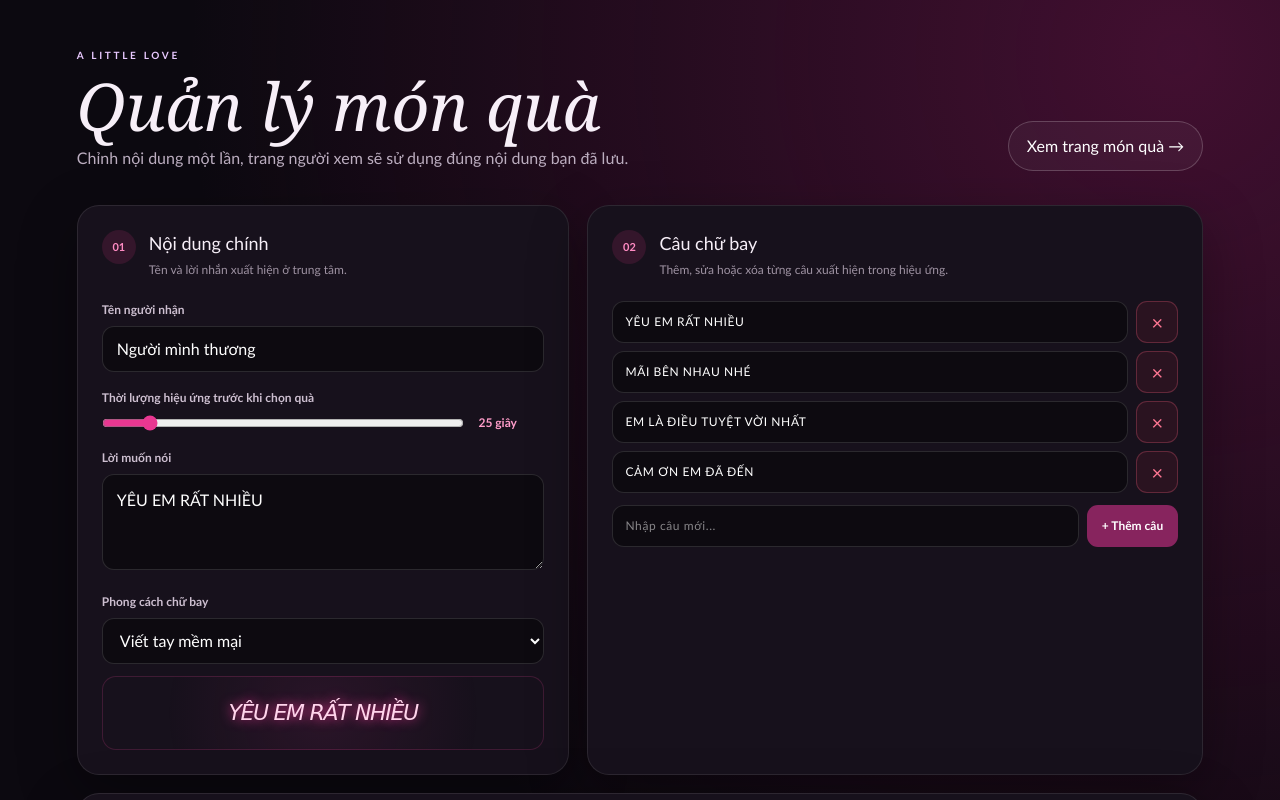
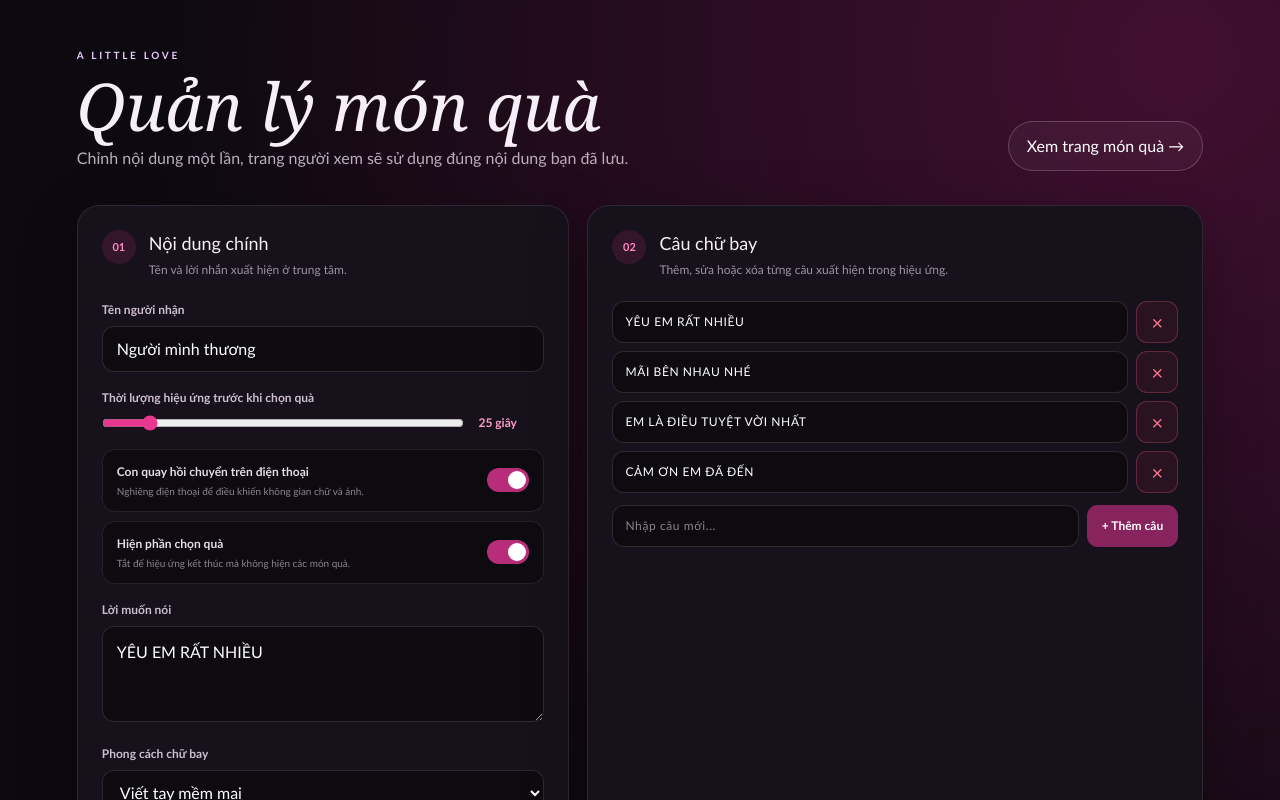
Before and after one commit to ngocnamh2007-star/PNN-LITTLE, a Next.js app: page /admin in a window 1280 px wide. Shown: the top 800 px of the page. Built offline with nearby package versions, Linux system fonts and the light colour scheme.

Commit message:
Add admin toggles for gyro and gifts

```diff
--- a/app/admin/AdminClient.tsx
+++ b/app/admin/AdminClient.tsx
@@ -337,6 +337,32 @@ export default function AdminPage() {
               <strong>{config.durationSeconds} giây</strong>
             </div>
           </label>
+          <div className="admin-toggle-list">
+            <label className="admin-toggle">
+              <div>
+                <strong>Con quay hồi chuyển trên điện thoại</strong>
+                <small>Nghiêng điện thoại để điều khiển không gian chữ và ảnh.</small>
+              </div>
+              <input
+                type="checkbox"
+                checked={config.gyroscopeEnabled}
+                onChange={(event) => update("gyroscopeEnabled", event.target.checked)}
+              />
+              <span aria-hidden="true" />
+            </label>
+            <label className="admin-toggle">
+              <div>
+                <strong>Hiện phần chọn quà</strong>
+                <small>Tắt để hiệu ứng kết thúc mà không hiện các món quà.</small>
+              </div>
+              <input
+                type="checkbox"
+                checked={config.giftsEnabled}
+                onChange={(event) => update("giftsEnabled", event.target.checked)}
+              />
+              <span aria-hidden="true" />
+            </label>
+          </div>
           <label className="admin-field">
             <span>Lời muốn nói</span>
             <textarea
--- a/app/api/config/route.ts
+++ b/app/api/config/route.ts
@@ -13,7 +13,8 @@ export async function GET() {
     ]);
     return Response.json({
       config: {
-        ...(config ?? defaultConfig),
+        ...defaultConfig,
+        ...(config ?? {}),
         music: music ?? config?.music ?? null,
       },
     });
--- a/app/globals.css
+++ b/app/globals.css
@@ -86,6 +86,10 @@ button { color: inherit; }
 .memory img { display: block; width: 100%; aspect-ratio: 1; object-fit: cover; }
 .replay { position: fixed; z-index: 20; bottom: 20px; right: 20px; border: 1px solid #ffffff44; border-radius: 100px; padding: 10px 16px; background: #140b19aa; backdrop-filter: blur(10px); cursor: pointer; font-size: 12px; }
 .drag-hint { position: fixed; z-index: 20; left: 50%; bottom: 22px; translate: -50% 0; padding: 9px 15px; border: 1px solid #ffffff24; border-radius: 100px; color: #d6c4d8; background: #110b15a8; backdrop-filter: blur(10px); pointer-events: none; font-size: 11px; animation: hintFade 5s 2s both; }
+.is-finished .floating-word, .is-finished .floating-heart, .is-finished .memory { animation-play-state: paused; opacity: 0; transition: opacity .8s ease; }
+.experience-finished { position: fixed; z-index: 19; inset: 0; display: grid; place-content: center; gap: 8px; pointer-events: none; text-align: center; text-shadow: 0 0 22px #ff4eaa; animation: appear .7s ease-out both; }
+.experience-finished span { color: #ff5da8; font-size: 44px; }
+.experience-finished strong { color: #f5e9f3; font: italic clamp(22px, 5vw, 36px)/1.2 Georgia, serif; }
 .gift-stage { position: relative; min-height: 100svh; display: grid; place-items: center; padding: 24px; overflow: hidden; isolation: isolate; background: radial-gradient(circle at 50% 80%, #9c164f, transparent 46%), linear-gradient(145deg, #09050f, #321044); }
 .gift-modal { width: min(920px, 94vw); padding: clamp(28px, 5vw, 52px); border: 1px solid #ffffff35; border-radius: 30px; background: #1b1024c9; box-shadow: 0 30px 100px #000a, inset 0 1px #ffffff20; backdrop-filter: blur(20px); text-align: center; animation: appear .7s ease-out both; }
 .gift-modal h2 { margin: 6px 0 8px; font: italic clamp(31px, 6vw, 54px)/1.1 Georgia, serif; }
@@ -124,6 +128,17 @@ button { color: inherit; }
 .duration-input { display: flex; align-items: center; gap: 14px; }
 .duration-input input { height: auto; padding: 0; accent-color: #e93791; }
 .duration-input strong { min-width: 66px; color: #ff9dca; font-size: 12px; }
+.admin-toggle-list { display: grid; gap: 9px; margin-top: 17px; }
+.admin-toggle { position: relative; display: flex; align-items: center; gap: 14px; padding: 13px 14px; border: 1px solid #ffffff17; border-radius: 13px; background: #0d0a10; cursor: pointer; }
+.admin-toggle > div { flex: 1; display: grid; gap: 3px; }
+.admin-toggle strong { color: #e7dce9; font-size: 12px; }
+.admin-toggle small { color: #8f8393; font-size: 10px; line-height: 1.4; }
+.admin-toggle input { position: absolute; width: 1px; height: 1px; opacity: 0; }
+.admin-toggle > span { position: relative; width: 42px; height: 24px; flex: 0 0 auto; border-radius: 100px; background: #3c3440; transition: background .2s; }
+.admin-toggle > span::after { content: ""; position: absolute; top: 3px; left: 3px; width: 18px; height: 18px; border-radius: 50%; background: #c9bdcc; transition: transform .2s, background .2s; }
+.admin-toggle input:checked + span { background: #b72d79; }
+.admin-toggle input:checked + span::after { transform: translateX(18px); background: white; }
+.admin-toggle input:focus-visible + span { outline: 2px solid #ff77b8; outline-offset: 2px; }
 .font-preview { min-height: 74px; display: grid; place-items: center; margin-top: 12px; padding: 12px; overflow: hidden; border: 1px solid #ff4ba42d; border-radius: 14px; color: #ffd4eb; background: radial-gradient(circle, #b22d7c20, transparent 70%); text-align: center; text-shadow: 0 0 12px #ff3b9d; font-size: 22px; }
 .line-list { display: grid; gap: 8px; }
 .line-item { display: flex; gap: 8px; }
--- a/app/page.tsx
+++ b/app/page.tsx
@@ -40,7 +40,7 @@ declare global {
 
 export default function Home() {
   const [config, setConfig] = useState<LoveConfig>(defaultConfig);
-  const [phase, setPhase] = useState<"intro" | "loading" | "show" | "gift">("intro");
+  const [phase, setPhase] = useState<"intro" | "loading" | "show" | "finished" | "gift">("intro");
   const [selection, setSelection] = useState<GiftSelection | null>(null);
   const [muted, setMuted] = useState(false);
   const [rotation, setRotation] = useState({ x: -4, y: 0 });
@@ -73,23 +73,27 @@ export default function Home() {
   useEffect(() => {
     if (phase !== "show") return;
     endingTimer.current = setTimeout(
-      () => setPhase("gift"),
+      () => setPhase(config.giftsEnabled ? "gift" : "finished"),
       Math.max(5, config.durationSeconds) * 1000,
     );
     return () => {
       if (endingTimer.current) clearTimeout(endingTimer.current);
     };
-  }, [phase, config.durationSeconds]);
+  }, [phase, config.durationSeconds, config.giftsEnabled]);
 
   useEffect(() => {
-    if (phase !== "intro" && phase !== "gift") return;
+    if (!config.gyroscopeEnabled) setGyroEnabled(false);
+  }, [config.gyroscopeEnabled]);
+
+  useEffect(() => {
+    if (phase !== "intro" && phase !== "finished" && phase !== "gift") return;
     if (!audio.current) return;
     audio.current.pause();
     audio.current.currentTime = 0;
   }, [phase]);
 
   useEffect(() => {
-    if (!gyroEnabled) return;
+    if (!gyroEnabled || phase !== "show") return;
     const moveWithPhone = (event: DeviceOrientationEvent) => {
       if (dragging || event.beta === null || event.gamma === null) return;
       const portraitTilt = Math.max(-35, Math.min(35, event.beta - 45));
@@ -101,7 +105,7 @@ export default function Home() {
     };
     window.addEventListener("deviceorientation", moveWithPhone, true);
     return () => window.removeEventListener("deviceorientation", moveWithPhone, true);
-  }, [gyroEnabled, dragging]);
+  }, [gyroEnabled, dragging, phase]);
 
   const words = useMemo(() => {
     const lines = config.floatingLines.length
@@ -138,7 +142,11 @@ export default function Home() {
   );
 
   async function enableGyroscope() {
-    if (!window.matchMedia("(pointer: coarse)").matches || !("DeviceOrientationEvent" in window)) {
+    if (
+      !config.gyroscopeEnabled ||
+      !window.matchMedia("(pointer: coarse)").matches ||
+      !("DeviceOrientationEvent" in window)
+    ) {
       return;
     }
     try {
@@ -252,9 +260,9 @@ export default function Home() {
         </section>
       )}
 
-      {phase === "show" && (
+      {(phase === "show" || phase === "finished") && (
         <section
-          className={`love-world ${dragging ? "is-dragging" : ""}`}
+          className={`love-world ${phase === "finished" ? "is-finished" : ""} ${dragging ? "is-dragging" : ""}`}
           onPointerDown={startDrag}
           onPointerMove={moveScene}
           onPointerUp={() => setDragging(false)}
@@ -311,6 +319,12 @@ export default function Home() {
           <button className="replay" type="button" onClick={() => setPhase("intro")}>
             ← Thoát về trang mở quà
           </button>
+          {phase === "finished" && (
+            <div className="experience-finished" aria-live="polite">
+              <span>♥</span>
+              <strong>Điều bất ngờ đã kết thúc</strong>
+            </div>
+          )}
         </section>
       )}
 
--- a/app/site-config.ts
+++ b/app/site-config.ts
@@ -2,6 +2,8 @@ export type LoveConfig = {
   recipient: string;
   mainMessage: string;
   durationSeconds: number;
+  gyroscopeEnabled: boolean;
+  giftsEnabled: boolean;
   fontStyle:
     | "modern"
     | "handwritten"
@@ -48,6 +50,8 @@ export const defaultConfig: LoveConfig = {
   recipient: "Người mình thương",
   mainMessage: "YÊU EM RẤT NHIỀU",
   durationSeconds: 25,
+  gyroscopeEnabled: true,
+  giftsEnabled: true,
   fontStyle: "handwritten",
   floatingLines: [
     "YÊU EM RẤT NHIỀU",
```
